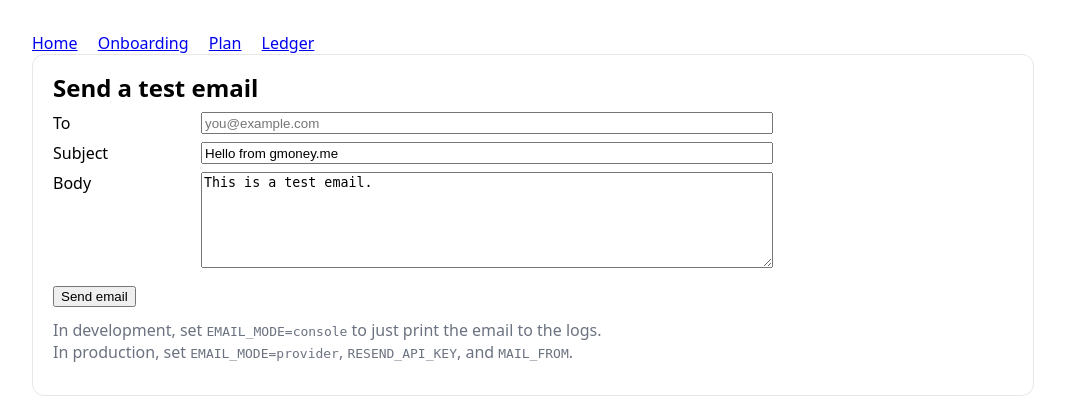
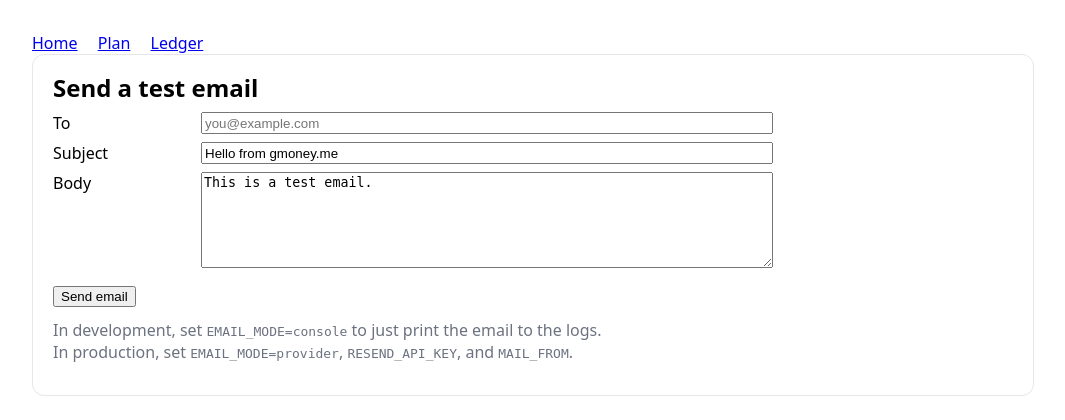
Before and after one commit to EnriqueGalindo/p-fi, a Flask app: page /mail/test in a window 1280 px wide. Shown: the top 420 px of the page, without its empty margins (0-1065 px from the left). Run offline with Flask 3, Linux system fonts and the light colour scheme.

Commit message:
remove onboarding from menu

```diff
--- a/app/templates/base.html
+++ b/app/templates/base.html
@@ -18,7 +18,6 @@
   <body>
     <nav>
       <a href="/overview">Home</a>
-      <a href="/onboarding">Onboarding</a>
       <a href="/plan">Plan</a>
       <a href="/ledger">Ledger</a>
     </nav>
```
